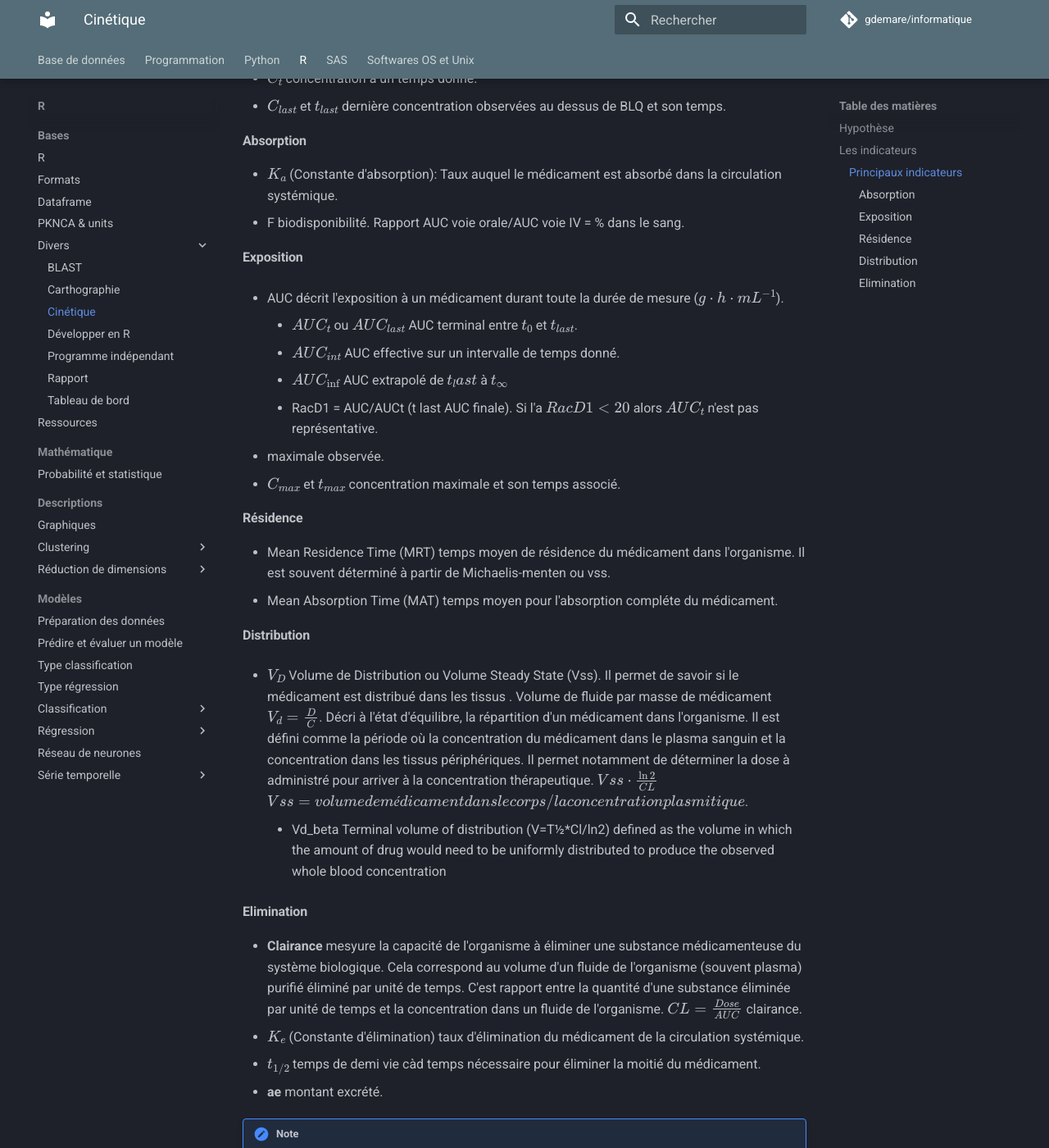
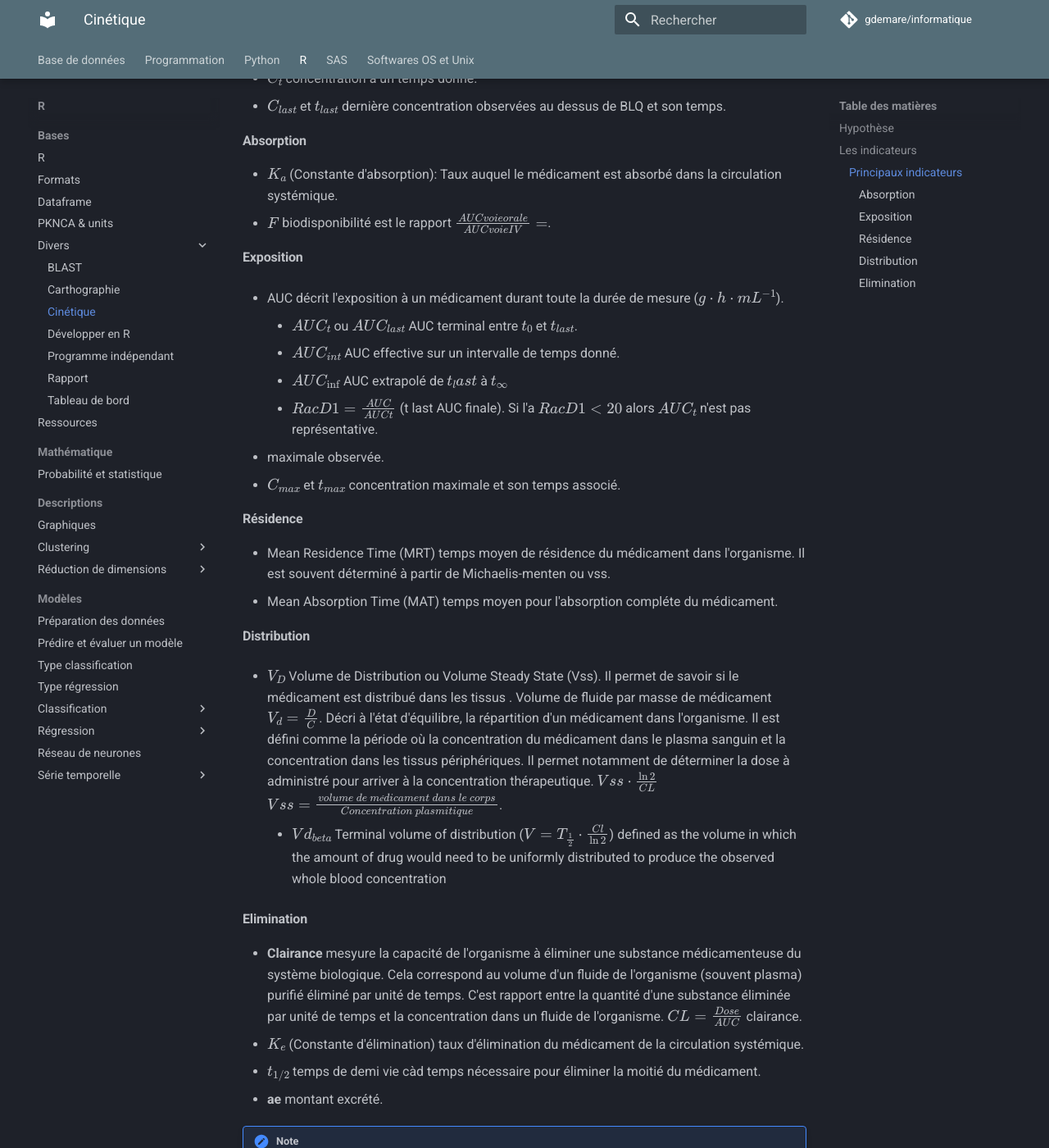
Before and after one commit to gdemare/Informatique, an MkDocs documentation site: the page built from docs/r/cinetique_r.md, in a window 1280 px wide and 1400 px high, scrolled down 1606 px. Shown: the whole window at 82% size. Built offline with MkDocs 1.6.1 and Material for MkDocs 9.7.7, drawn with Linux system fonts in a browser that asks for light colours; comment, search, counter and statistics services are not loaded.

Commit message:
Update cinetique_r.md

```diff
--- a/docs/r/cinetique_r.md
+++ b/docs/r/cinetique_r.md
@@ -47,7 +47,7 @@ Convention de nommage des princiaples valeurs :
 #### Absorption
 
 * $K_a$ (Constante d'absorption): Taux auquel le médicament est absorbé dans la circulation systémique.
-* F biodisponibilité. Rapport AUC voie orale/AUC voie IV = % dans le sang.
+* $F$ biodisponibilité est le rapport $\frac{AUC voie orale}{AUC voie IV} = %\ dans\ le\ sang$.
 
 #### Exposition
 
@@ -56,7 +56,7 @@ Convention de nommage des princiaples valeurs :
     * $AUC_t$ ou $AUC_{last}$ AUC terminal entre $t_{0}$ et $t_{last}$.
     * $AUC_{int}$ AUC effective sur un intervalle de temps donné.
     * $AUC_{\inf}$ AUC extrapolé de $t_last$ à $t_{\infty}$
-    * RacD1 = AUC/AUCt (t last AUC finale). Si l'a $RacD1 \lt 20%$ alors $AUC_t$ n'est pas représentative.
+    * $RacD1 = \frac{AUC}{AUCt}$ (t last AUC finale). Si l'a $RacD1 \lt 20%$ alors $AUC_t$ n'est pas représentative.
 
 *   maximale observée.
 * $C_{max}$ et $t_{max}$ concentration maximale et son temps associé.
@@ -68,9 +68,12 @@ Convention de nommage des princiaples valeurs :
 
 #### Distribution
 
-* $V_D$ Volume de Distribution ou Volume Steady State (Vss). Il permet de savoir si le médicament est distribué dans les tissus . Volume de fluide par masse de médicament $V_d = \frac{D}{C}$. Décri à l'état d'équilibre, la répartition d'un médicament dans l'organisme. Il est défini comme la période où la concentration du médicament dans le plasma sanguin et la concentration dans les tissus périphériques. Il permet notamment de déterminer la dose à administré pour arriver à la concentration thérapeutique. $Vss \cdot \frac {\ln 2}{CL}$ $Vss = volume de médicament dans le corps/la concentration plasmitique$.
+* $V_D$ Volume de Distribution ou Volume Steady State (Vss). Il permet de savoir si le médicament est distribué dans les tissus . Volume de fluide par
+  masse de médicament $V_d = \frac{D}{C}$. Décri à l'état d'équilibre, la répartition d'un médicament dans l'organisme. Il est défini comme la période où
+  la concentration du médicament dans le plasma sanguin et la concentration dans les tissus périphériques. Il permet notamment de déterminer la dose à
+  administré pour arriver à la concentration thérapeutique. $Vss \cdot \frac {\ln 2}{CL}$ $Vss = \frac{volume\ de\ médicament\ dans\ le\ corps}{Concentration\ plasmitique}$.
 
-    * Vd_beta Terminal volume of distribution (V=T½*Cl/ln2) defined as the volume in which the amount of drug would need to be uniformly distributed to produce the observed whole blood concentration
+    * $Vd_{beta}$ Terminal volume of distribution ($V = T_{\frac{1}{2}} \cdot \frac{Cl}{\ln 2}$) defined as the volume in which the amount of drug would need to be uniformly distributed to produce the observed whole blood concentration
 
 #### Elimination
 
```
